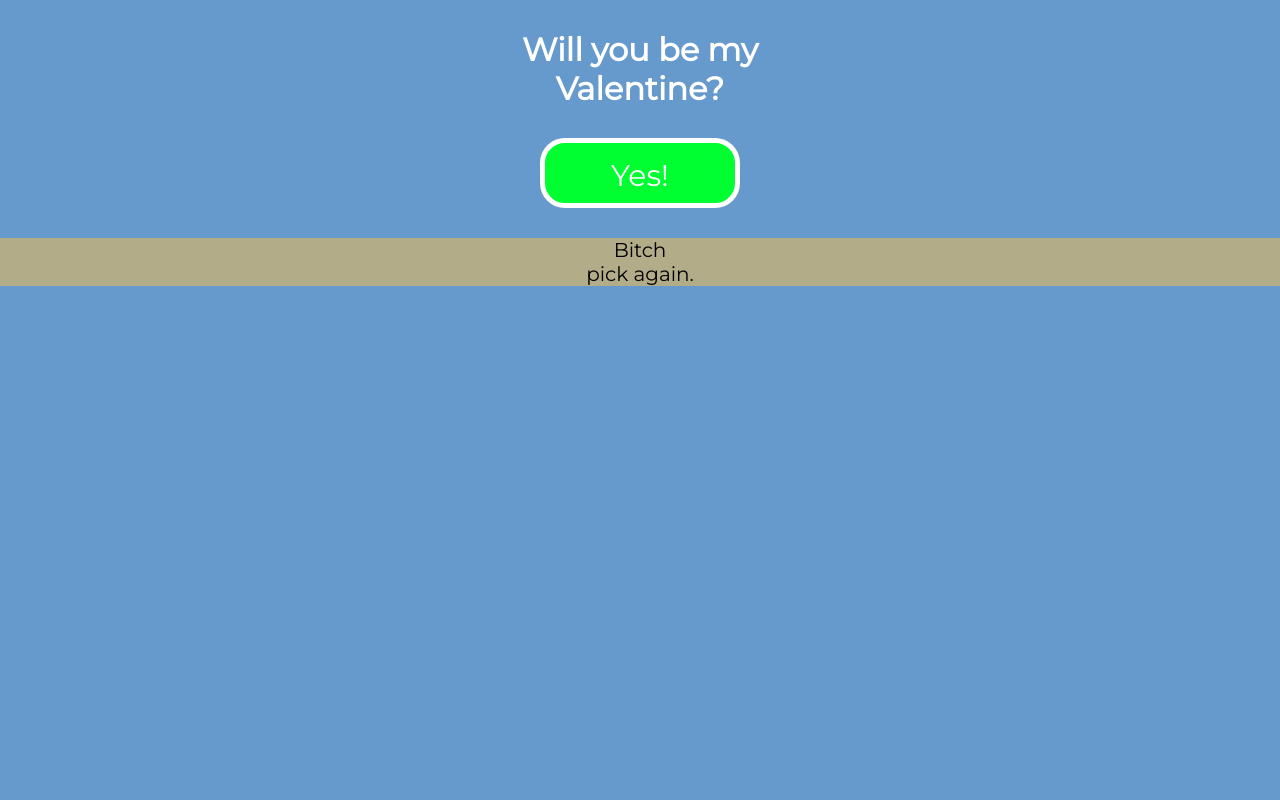
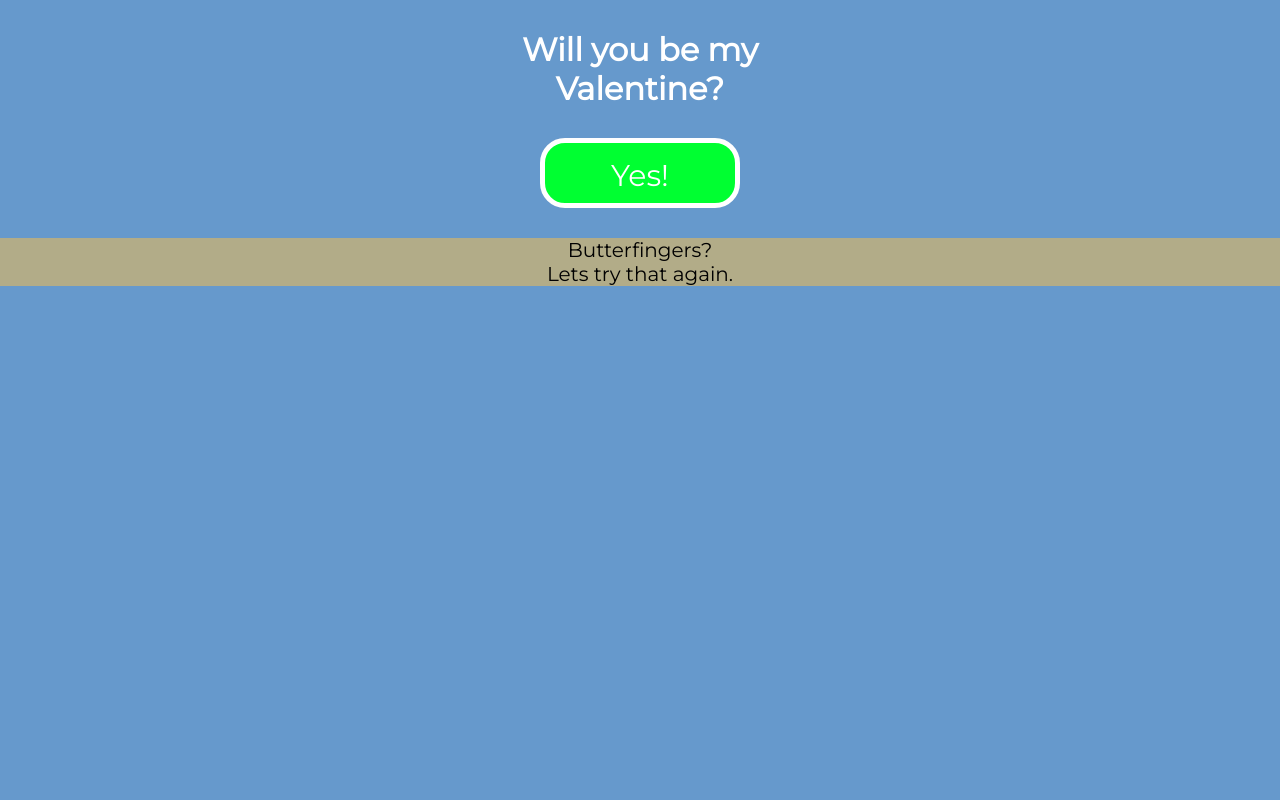
Before and after one commit to JohnAngel999/Nick, a plain HTML site: page index.html in a window 1280 px wide. Both pictures are taken after a click on the element "No.". Shown: the top 800 px of the page. Drawn offline with Linux system fonts and the light colour scheme.

Commit message:
final work

```diff
--- a/index.html
+++ b/index.html
@@ -14,7 +14,7 @@
       <h1 id="question">Will you be my <br>Valentine?</h1>
       <div class="answers" id="yes">Yes!</div>
       <div class="answers" id="no">No.</div>
-      <div id="wrongAnswer"><p>Bitch</p><p>pick again. </p></div>
+      <div id="wrongAnswer"><p>Butterfingers?<p><p>Lets try that again. </p></div>
   </div>
   <div id="firstDiv" class="divs"><img src="./nick1.jpg" alt=""><div id="text1" class="writing">Why do I like you?<br>Click the number.</div><div id="heart1" class="textHeart">5</div></div>
   </div>
```
